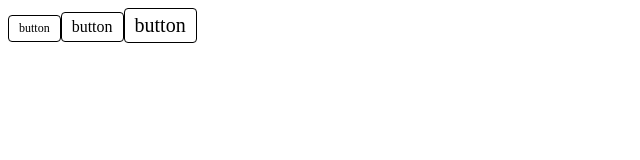
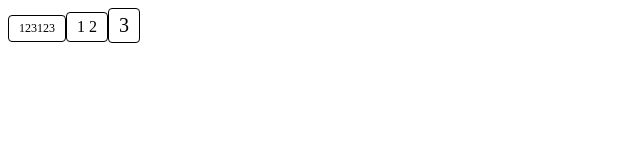
Before and after one commit to quietdw/react-ts, a React (Create React App) app: page / in a window 1280 px wide. Shown: the top 160 px of the page, without its empty margins (0-640 px from the left). Built offline with nearby package versions, Linux system fonts and the light colour scheme.

Commit message:
button 支持不同内容 children

```diff
--- a/src/Button.tsx
+++ b/src/Button.tsx
@@ -1,10 +1,11 @@
-import React from "react" // 不加会报错
+import React, { Children } from "react" // 不加会报错
 import "./Button.css"
 
 interface IProps {
   size?: string
+  children?: string | JSX.Element | JSX.Element[]
 }
 
 export default function Button(props: IProps) {
-  return <div className={`button button-${props.size}`}>button</div>
+  return <div className={`button button-${props.size}`}>{props.children}</div>
 }
--- a/src/index.tsx
+++ b/src/index.tsx
@@ -7,9 +7,12 @@ import Button from "./Button"
 
 ReactDOM.render(
   <div>
-    <Button size="small" />
-    <Button />
-    <Button size="large" />
+    <Button size="small">
+      <span>123</span>
+      <span>123</span>
+    </Button>
+    <Button> 1 2</Button>
+    <Button size="large">3</Button>
   </div>,
   document.getElementById("root")
 )
```
